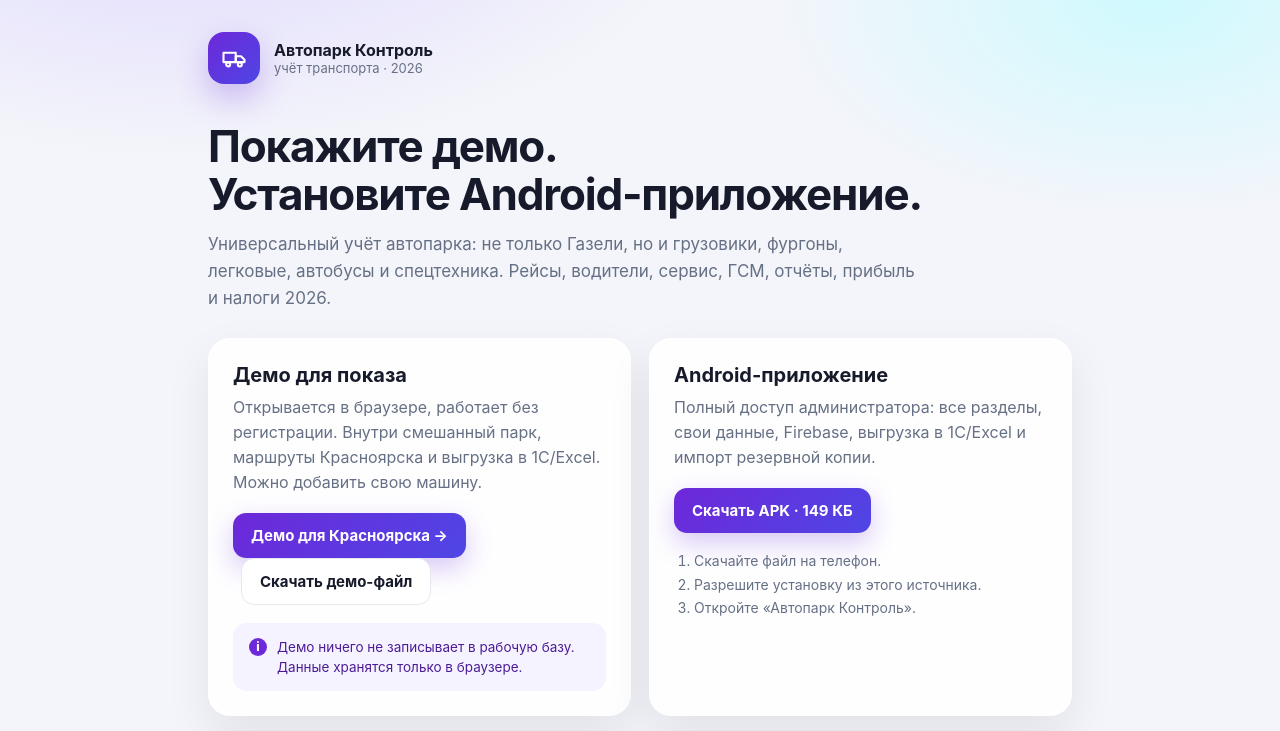
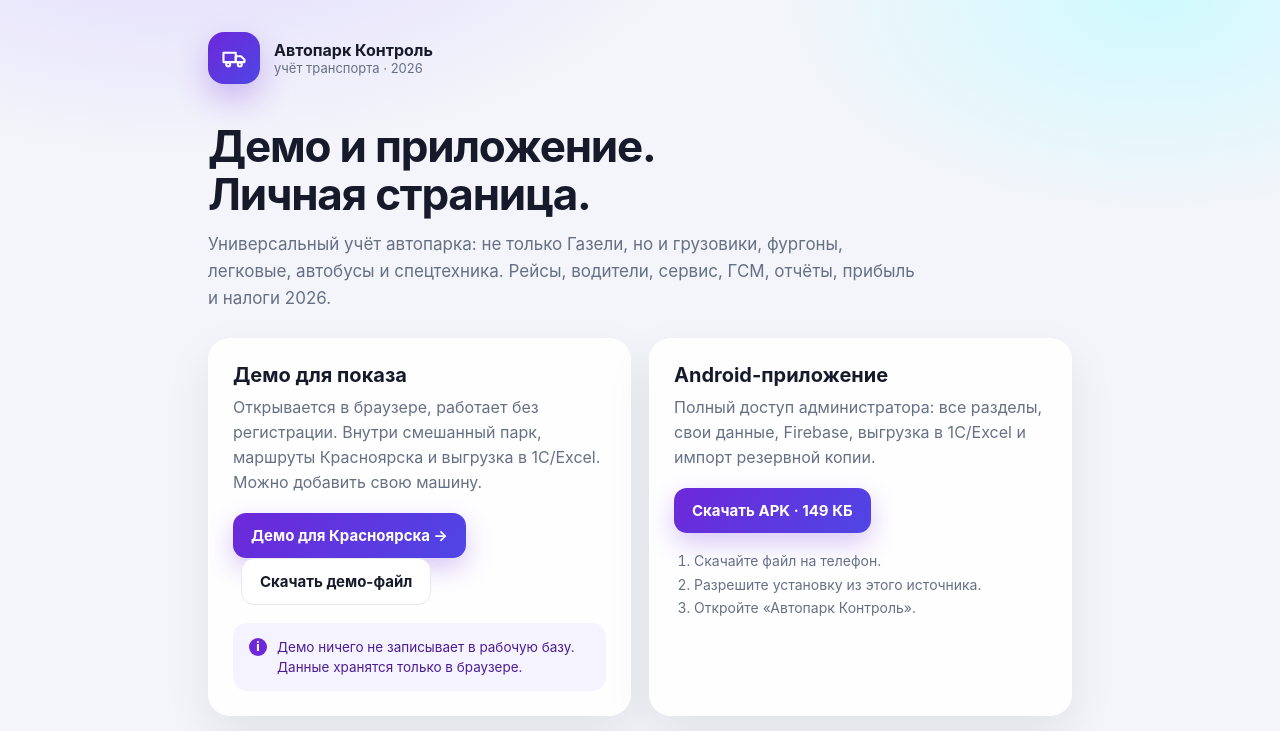
Before and after one commit to r1aven15/logist_mvp, a plain HTML site: page download.html in a window 1280 px wide. Shown: the top 731 px of the page. Drawn offline with Linux system fonts and the light colour scheme.

Commit message:
Mark download page as personal
Co-authored-by: openhands <openhands@all-hands.dev>

```diff
--- a/download.html
+++ b/download.html
@@ -34,7 +34,7 @@
 <body>
 <div class="wrap">
   <div class="brand"><div class="logo"><svg width="28" height="28" viewBox="0 0 24 24" fill="none" aria-hidden="true"><path d="M3 7.5h10.5v8H3z" stroke="white" stroke-width="1.8" stroke-linejoin="round"/><path d="M13.5 10.5H18l3 3v2h-7.5z" stroke="white" stroke-width="1.8" stroke-linejoin="round"/><circle cx="7" cy="17.5" r="1.7" stroke="white" stroke-width="1.8"/><circle cx="17" cy="17.5" r="1.7" stroke="white" stroke-width="1.8"/></svg></div><div><b>Автопарк Контроль</b><div style="color:var(--muted);font-size:13px">учёт транспорта · 2026</div></div></div>
-  <h1>Покажите демо.<br>Установите Android-приложение.</h1>
+  <h1>Демо и приложение.<br>Личная страница.</h1>
   <p class="lead">Универсальный учёт автопарка: не только Газели, но и грузовики, фургоны, легковые, автобусы и спецтехника. Рейсы, водители, сервис, ГСМ, отчёты, прибыль и налоги 2026.</p>
   <div class="grid">
     <div class="card">
```
